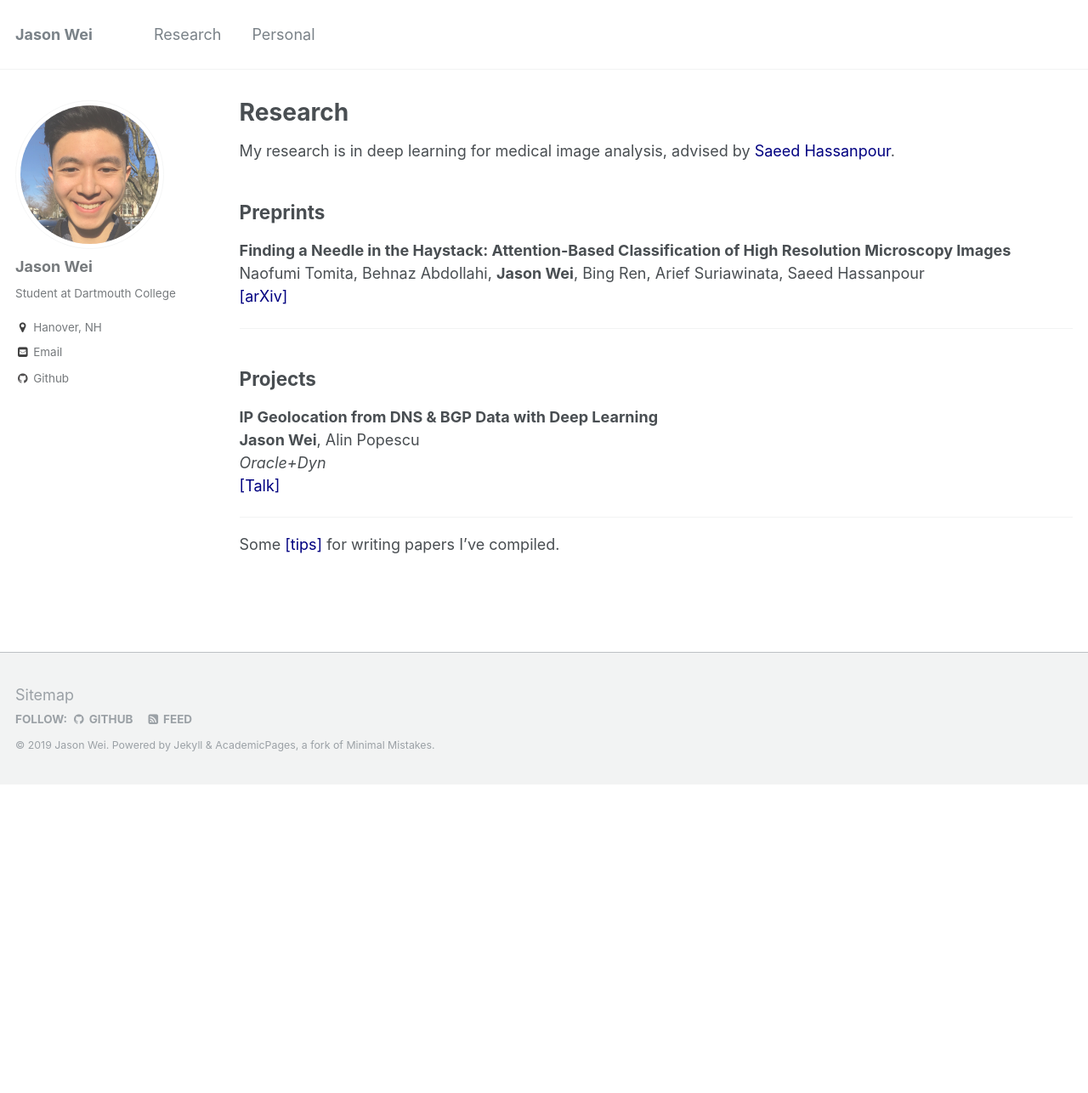
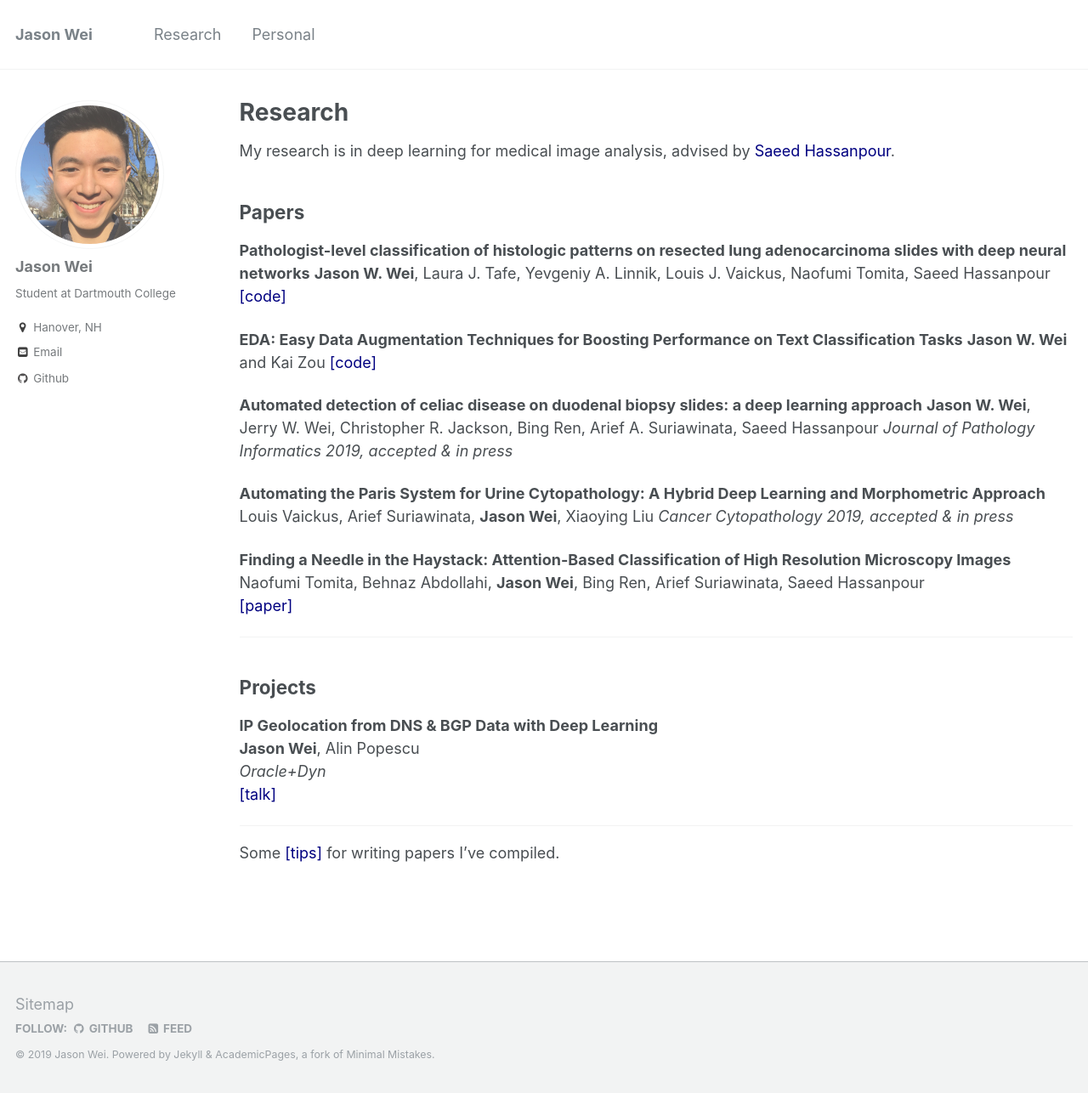
Before and after one commit to jasonwei20/jasonwei20.github.io, a Jekyll site: the page built from _pages/research.md, in a window 1280 px wide and 1286 px high. Shown: the whole window at 85% size. Built offline with Jekyll 4.4.1, drawn with Linux system fonts in a browser that asks for light colours.

Commit message:
update research

```diff
--- a/_pages/research.md
+++ b/_pages/research.md
@@ -11,11 +11,27 @@ redirect_from:
 
 My research is in deep learning for medical image analysis, advised by <a href="https://www.hassanpourlab.com/" style="color:navy" target="_blank">Saeed Hassanpour</a>.
 
-Preprints
+Papers
 ------
+**Pathologist-level classification of histologic patterns on resected lung adenocarcinoma slides with deep neural networks**
+**Jason W. Wei**, Laura J. Tafe, Yevgeniy A. Linnik, Louis J. Vaickus, Naofumi Tomita, Saeed Hassanpour
+<a href="https://github.com/BMIRDS/deepslide" style="color:navy" target="_blank">[code]</a>
+
+**EDA: Easy Data Augmentation Techniques for Boosting Performance on Text Classification Tasks**
+**Jason W. Wei** and Kai Zou
+<a href="https://github.com/jasonwei20/eda_nlp" style="color:navy" target="_blank">[code]</a>
+
+**Automated detection of celiac disease on duodenal biopsy slides: a deep learning approach**
+**Jason W. Wei**, Jerry W. Wei, Christopher R. Jackson, Bing Ren, Arief A. Suriawinata, Saeed Hassanpour
+*Journal of Pathology Informatics 2019, accepted & in press*
+
+**Automating the Paris System for Urine Cytopathology: A Hybrid Deep Learning and Morphometric Approach**
+Louis Vaickus, Arief Suriawinata, **Jason Wei**, Xiaoying Liu
+*Cancer Cytopathology 2019, accepted & in press*
+
 **Finding a Needle in the Haystack: Attention-Based Classification of High Resolution Microscopy Images**
 Naofumi Tomita, Behnaz Abdollahi, **Jason Wei**, Bing Ren, Arief Suriawinata, Saeed Hassanpour
-<a href="https://arxiv.org/abs/1811.08513" style="color:navy" target="_blank">[arXiv]</a>
+<a href="https://arxiv.org/abs/1811.08513" style="color:navy" target="_blank">[paper]</a>
 
 ------
 
@@ -24,7 +40,7 @@ Projects
 **IP Geolocation from DNS & BGP Data with Deep Learning**
 **Jason Wei**, Alin Popescu
 *Oracle+Dyn*
-<a href="oracle.pdf" style="color:navy" target="_blank">[Talk]</a>
+<a href="oracle.pdf" style="color:navy" target="_blank">[talk]</a>
 
 ------
 
```
Also changed, not shown: _pages/about.md (+1 -1 lines), _pages/writing_tips.md (+7 -1 lines).
